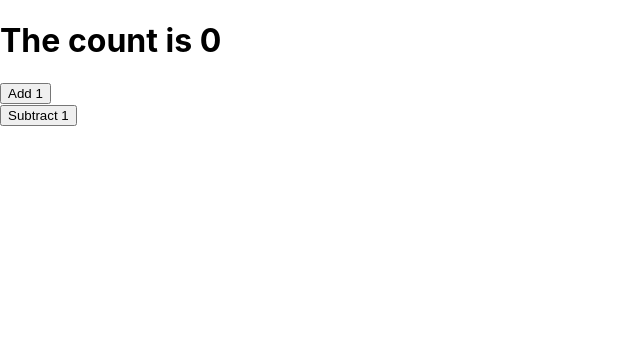
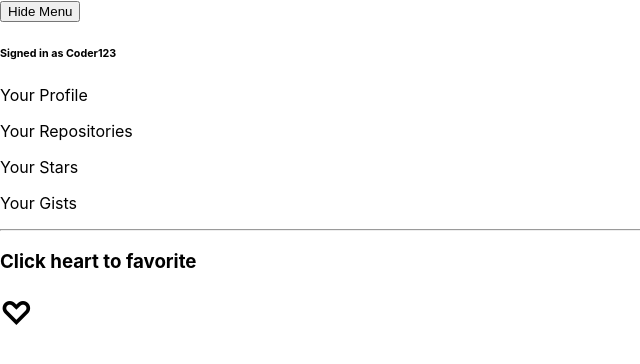
Before and after one commit to shirkedarshan/React-Practice-with-Add-To-Cart, a React (Create React App) app: page / in a window 1280 px wide. Shown: the top 364 px of the page, without its empty margins (0-640 px from the left). Built offline with nearby package versions, Linux system fonts and the light colour scheme.

Commit message:
toggle refactor : custom hooks

```diff
--- a/src/App.js
+++ b/src/App.js
@@ -1,14 +1,13 @@
-import React, {useState} from "react"
-import useCounter from "./useCounter"
+import React from "react"
+import Menu from "./Menu"
+import Favorite from "./Favorite"
 
 function App() {
-    const [number, add , subtract] = useCounter()
-
     return (
         <div>
-            <h1>The count is {number}</h1>
-            <button onClick={add}>Add 1</button><br/>
-            <button onClick={subtract}>Subtract 1</button>
+            <Menu />
+            <hr />
+            <Favorite />
         </div>
     )
 }
--- /dev/null
+++ b/src/Favorite.js
@@ -0,0 +1,21 @@
+import React, {Component} from "react"
+import useToggler from "./useToggler"
+
+function Favorite(props) {
+    const [isFavorited, toggle] = useToggler(false)
+
+    return (
+        <div>
+            <h3>Click heart to favorite</h3>
+            <h1>
+                <span
+                    onClick={toggle}
+                >
+                    {isFavorited ? "❤️" : "♡"}
+                </span>
+            </h1>
+        </div>
+    )
+}
+
+export default Favorite
--- /dev/null
+++ b/src/Menu.js
@@ -0,0 +1,21 @@
+import React from "react"
+import useToggler from "./useToggler"
+
+function Menu(props) {
+    const [show, toggle] = useToggler(true)
+
+    return (
+        <div>
+            <button onClick={toggle}>{show ? "Hide" : "Show"} Menu </button>
+            <nav style={{display: show ? "block" : "none"}}>
+                <h6>Signed in as Coder123</h6>
+                <p><a>Your Profile</a></p>
+                <p><a>Your Repositories</a></p>
+                <p><a>Your Stars</a></p>
+                <p><a>Your Gists</a></p>
+            </nav>
+        </div>
+    )
+}
+
+export default Menu
--- a/src/useCounter.js
+++ /dev/null
@@ -1,17 +0,0 @@
-import {useState} from "react"
-
-function useCounter() {
-    const [count, setCount] = useState(0)
-
-    function increment() {
-        setCount(prevCount => prevCount + 1)
-    }
-
-    function decrement() {
-        setCount(prevCount => prevCount - 1)
-    }
-
-    return [count, increment , decrement]
-}
-
-export default useCounter
--- /dev/null
+++ b/src/useToggler.js
@@ -0,0 +1,16 @@
+import {useState} from "react"
+// https://developer.mozilla.org/en-US/docs/Web/JavaScript/Reference/Functions/Default_parameters
+function useToggler(defaultOnValue = false) {
+    // Create the state
+    const [isToggledOn, setIsToggledOn] = useState(defaultOnValue)
+
+    // Create a function for easily flipping the isToggledOn value
+    function toggle() {
+        setIsToggledOn(prev => !prev)
+    }
+
+    // Return something useful for whatever component will be using this hook
+    return [isToggledOn, toggle]
+}
+
+export default useToggler
```
Also changed, not shown: 1 other file (tests, documents, lock files or other folders).
